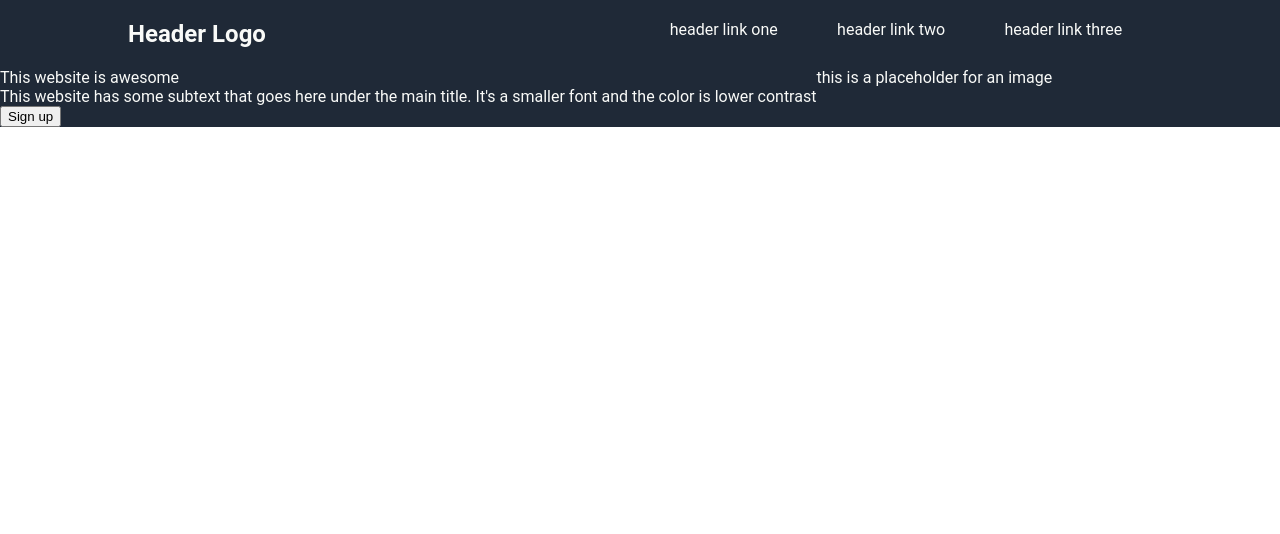
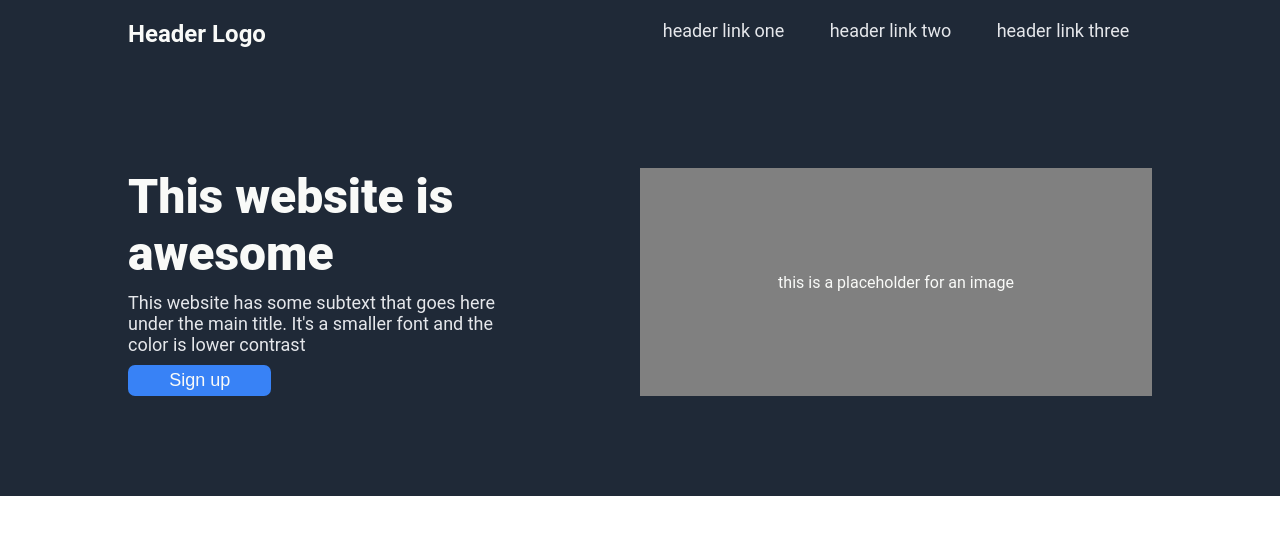
Before and after one commit to mylesazriel/top-landing-page, a plain HTML site: page index.html in a window 1280 px wide. Drawn offline with Linux system fonts and the light colour scheme.

Commit message:
Section 1 - FINISHED
HTML and CSS finished for Section 1 (Navbar and Hero content)

```diff
--- a/css/style.css
+++ b/css/style.css
@@ -7,7 +7,7 @@ body {
     margin: 0px;
 }
 
-/* Section 1 */
+/* Section 1 - Nav Bar */
 header {
     background-color: #1F2937;
     color: #F9FAF8;
@@ -35,10 +35,51 @@ nav {
 }
 
 a {
-    color: #F9FAF8;
+    font-size: 18px;
+    color: #E5E7EB;
     text-decoration: none;
 }
 
+/* Section 1 - Hero content*/
 .hero-content {
     display: flex;
+    padding: 100px 0px;
+    justify-content: space-between;
+    margin: auto;
+    width: 80%;
 }
+
+.hero-text {
+    width: 40%;
+    display: flex;
+    flex-direction: column;
+    gap: 10px;
+}
+
+.hero-main-text {
+    font-size: 48px;
+    font-weight: 900;
+}
+
+.hero-secondary-text {
+    font-size: 18px;
+    color: #E5E7EB;
+}
+
+.hero-signup {
+    border: none;
+    background-color: #3882F6;
+    color: #F9FAF8;
+    font-size: 18px;
+    border-radius: 7px;
+    padding: 5px 25px;
+    width: 35%;
+}
+
+.hero-image {
+    background-color: gray;
+    width:50%;
+    display: flex;
+    align-items: center;
+    justify-content: center;
+}
--- a/index.html
+++ b/index.html
@@ -12,6 +12,7 @@
 <body>
     <!-- Section 1 -->
     <header>
+        <!-- Nav bar -->
         <nav>
             <div class="header-logo-text">Header Logo</div>
             <div class="header-links">
@@ -20,6 +21,7 @@
                 <a href="">header link three</a>
             </div>
         </nav>
+        <!-- Hero content -->
         <div class="hero-content">
             <div class="hero-text">
                 <div class="hero-main-text">
@@ -31,12 +33,14 @@
                     is
                     lower contrast
                 </div>
-                <button class="sign-up-1" type="button">
+                <button class="hero-signup" type="button">
                     Sign up
                 </button>
             </div>
             <div class="hero-image">
-                this is a placeholder for an image
+                <p>
+                    this is a placeholder for an image
+                </p>
             </div>
         </div>
     </header>
```
